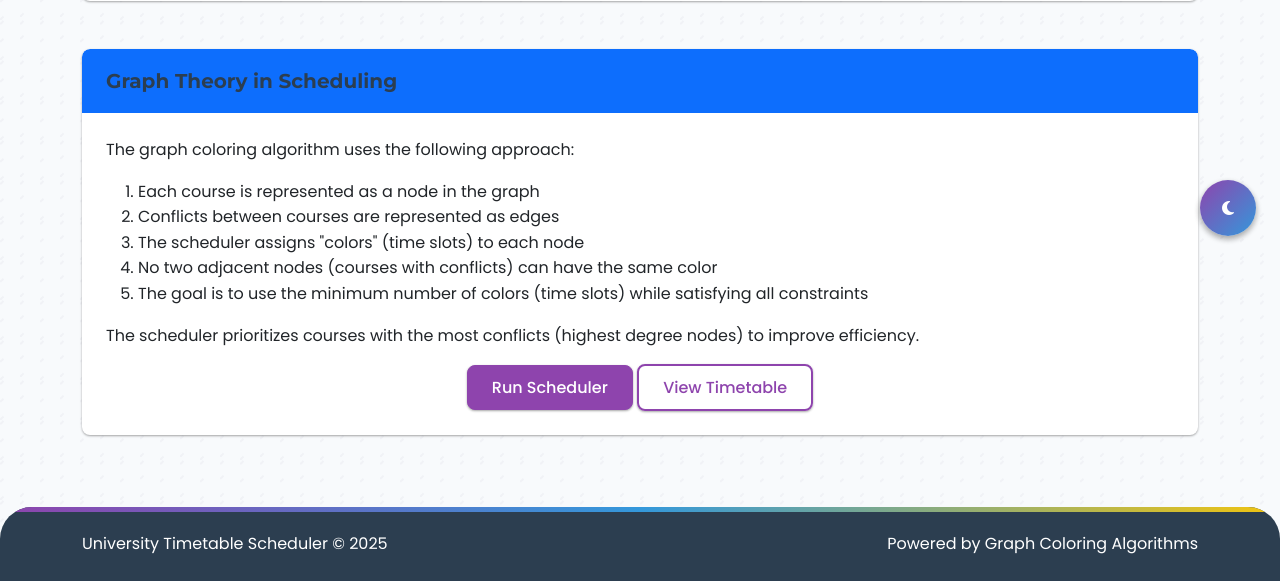
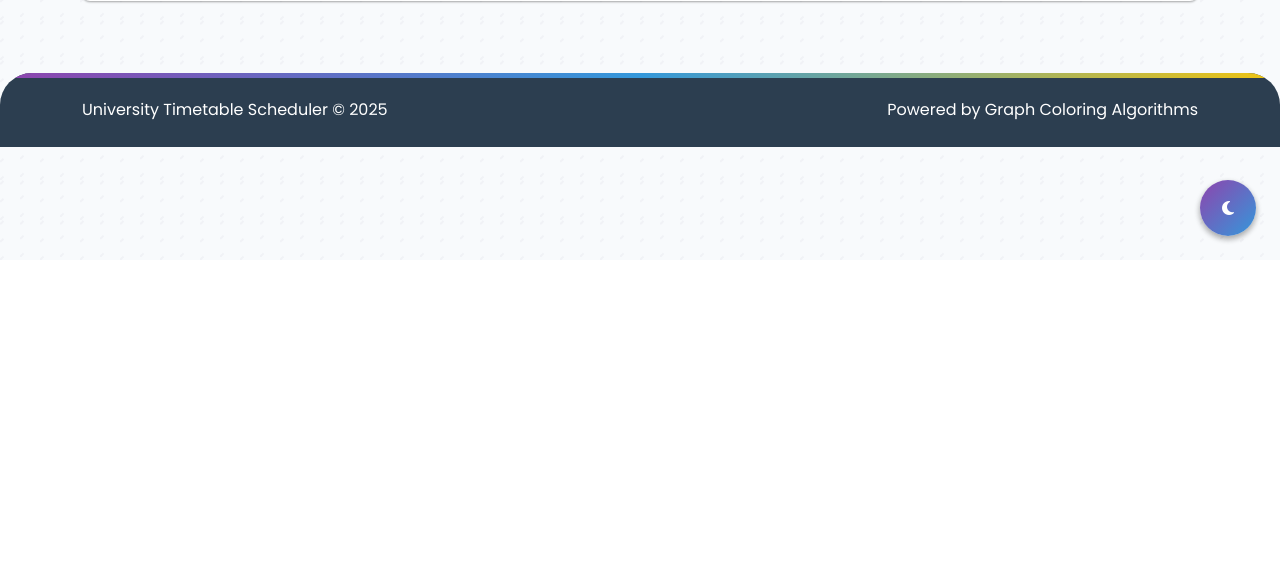
Before and after one commit to SUHANI-PAL0103/pbl, a Flask app: template templates/graph.html in a window 1280 px wide; the page is wider, and only the part inside the window is pictured. Shown: the part 540-1121 px from the top of that part. After the commit the page ends 800 px from the top of that part, so only its background shows below. Run offline with Flask 3, Linux system fonts and the light colour scheme; the template is opened without the code that fills it: most values are stand-ins (such as "Sample title", 1, 10 or a date in 2020); some libraries are stand-ins or nearby versions.

Commit message:
Update graph.html

```diff
--- a/templates/graph.html
+++ b/templates/graph.html
@@ -33,29 +33,4 @@
     </div>
 </div>
 
-<div class="row mt-4">
-    <div class="col-md-12">
-        <div class="card">
-            <div class="card-header bg-primary text-white">
-                <h5 class="mb-0">Graph Theory in Scheduling</h5>
-            </div>
-            <div class="card-body">
-                <p>The graph coloring algorithm uses the following approach:</p>
-                <ol>
-                    <li>Each course is represented as a node in the graph</li>
-                    <li>Conflicts between courses are represented as edges</li>
-                    <li>The scheduler assigns "colors" (time slots) to each node</li>
-                    <li>No two adjacent nodes (courses with conflicts) can have the same color</li>
-                    <li>The goal is to use the minimum number of colors (time slots) while satisfying all constraints</li>
-                </ol>
-
-                <p>The scheduler prioritizes courses with the most conflicts (highest degree nodes) to improve efficiency.</p>
-                  <div class="mt-3 text-center">
-                    <a href="{{ url_for('scheduler.scheduler_view') }}" class="btn btn-primary">Run Scheduler</a>
-                    <a href="{{ url_for('scheduler.timetable') }}" class="btn btn-outline-primary">View Timetable</a>
-                </div>
-            </div>
-        </div>
-    </div>
-</div>
 {% endblock %}
```
